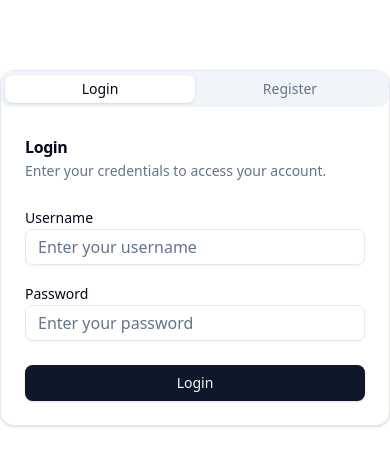
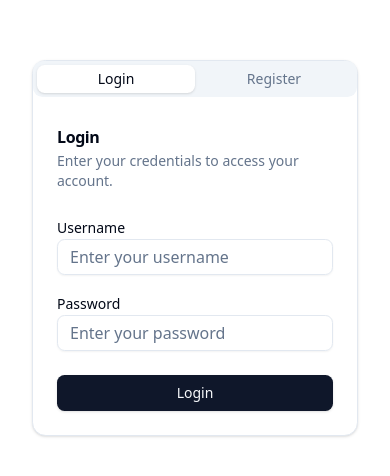
Before and after one commit to yanshuy/vesit, a React (Vite) app: page /login in a window 390 px wide. Shown: the part 174-650 px from the top of the page. Built offline with nearby package versions, Linux system fonts and the light colour scheme.

Commit message:
fix: update navigation paths and improve layout responsiveness

```diff
--- a/src/components/BottomNav.tsx
+++ b/src/components/BottomNav.tsx
@@ -8,7 +8,7 @@
   const navigationItems = [
     { icon: Home, path: '/' },
     { icon: Timer, path: '/parking-model' },
-    { icon: Calendar, path: '/gcal' },
+    { icon: Calendar, path: '/calendar' },
     { icon: User, path: '/profile' },
   ]
 
--- a/src/components/Navbar.tsx
+++ b/src/components/Navbar.tsx
@@ -128,7 +128,7 @@
             </div>
             <span className="font-semibold text-[1.6rem] max-md:translate-y-1">Parko</span>
           </div>
-          <div className="flex">
+          <div className="flex max-md:hidden">
             {navigationItems.map((item) => {
               return (
                 <Link
--- a/src/pages/auth-form/auth-form.tsx
+++ b/src/pages/auth-form/auth-form.tsx
@@ -52,7 +52,7 @@
   }
 
   return (
-    <div className="min-h-screen grid place-items-center">
+    <div className="min-h-screen grid place-items-center max-md:px-8">
     <Card className="w-full max-w-md">
       <Tabs value={activeTab} onValueChange={setActiveTab}>
         <TabsList className="grid w-full grid-cols-2">
```
